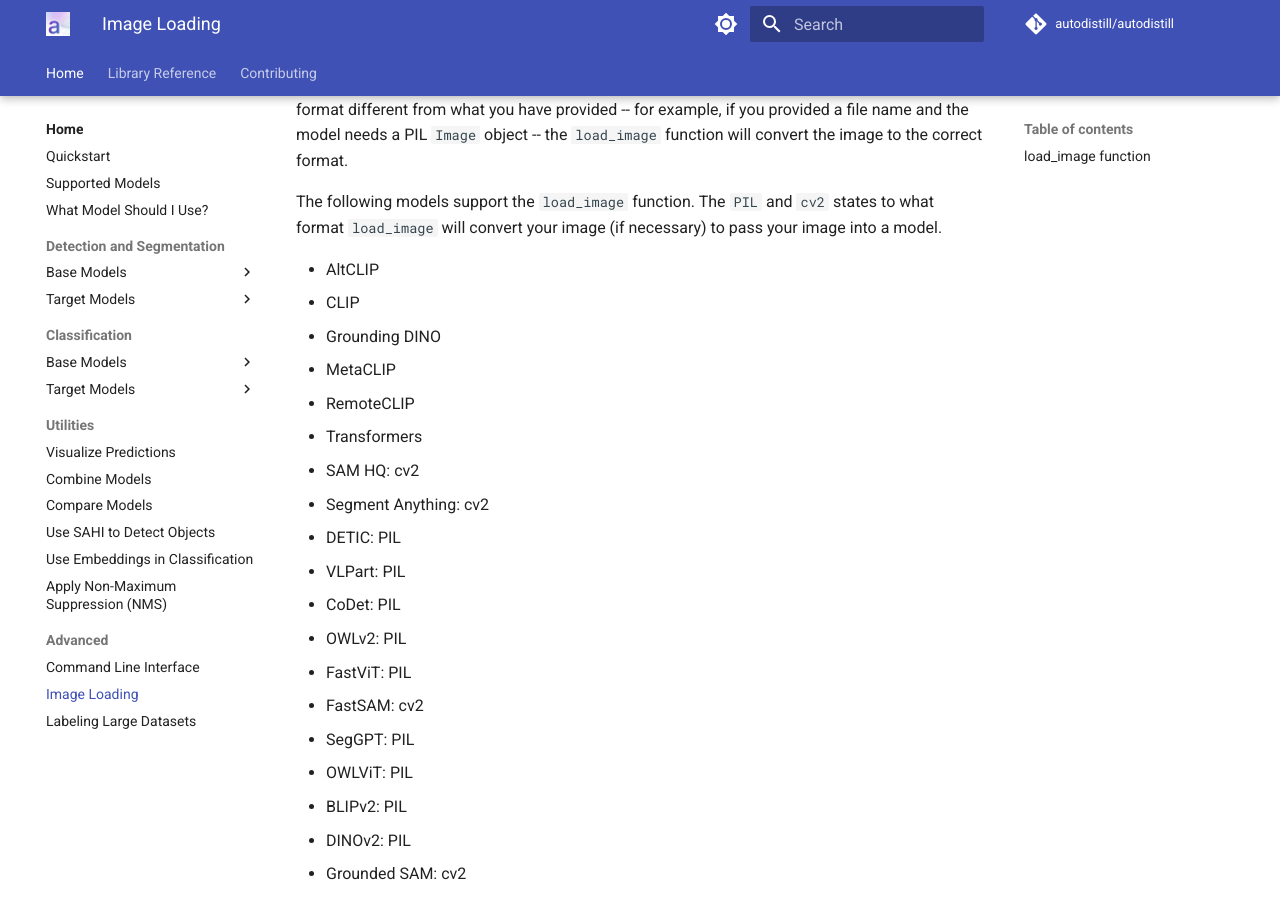
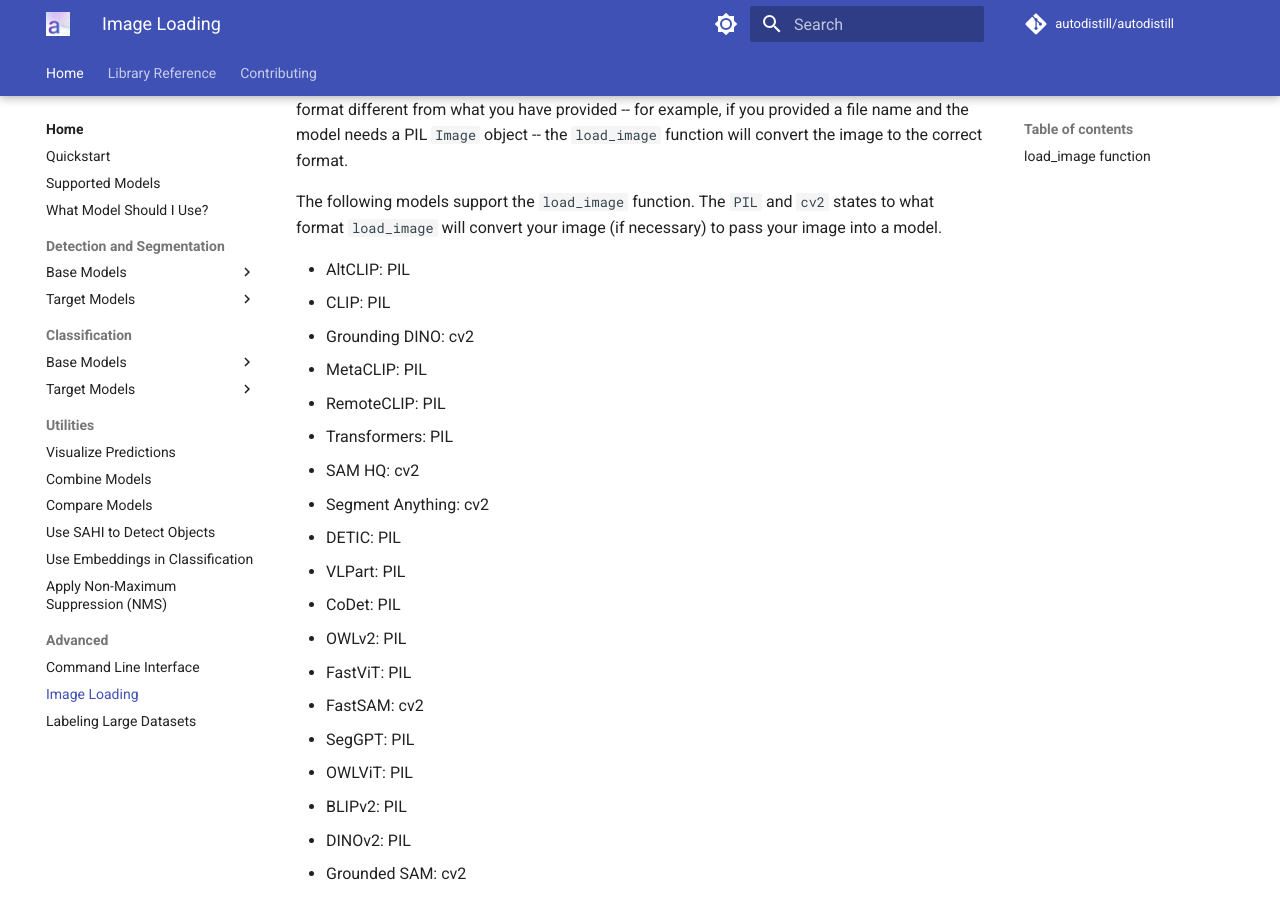
Before and after one commit to autodistill/autodistill, an MkDocs documentation site: the page built from docs/image-loading.md, in a window 1280 px wide and 900 px high, scrolled down 443 px. Built offline with MkDocs 1.6.1 and Material for MkDocs 9.7.7, drawn with Linux system fonts in a browser that asks for light colours; plug-ins that fetch from the network failed and are left out; comment, search, counter and statistics services are not loaded.

Commit message:
add all image formats to reference list

```diff
--- a/docs/image-loading.md
+++ b/docs/image-loading.md
@@ -9,12 +9,12 @@
 
 The following models support the `load_image` function. The `PIL` and `cv2` states to what format `load_image` will convert your image (if necessary) to pass your image into a model.
 
-- AltCLIP
-- CLIP
-- Grounding DINO
-- MetaCLIP
-- RemoteCLIP
-- Transformers
+- AltCLIP: PIL
+- CLIP: PIL
+- Grounding DINO: cv2
+- MetaCLIP: PIL
+- RemoteCLIP: PIL
+- Transformers: PIL
 - SAM HQ: cv2
 - Segment Anything: cv2
 - DETIC: PIL
```
